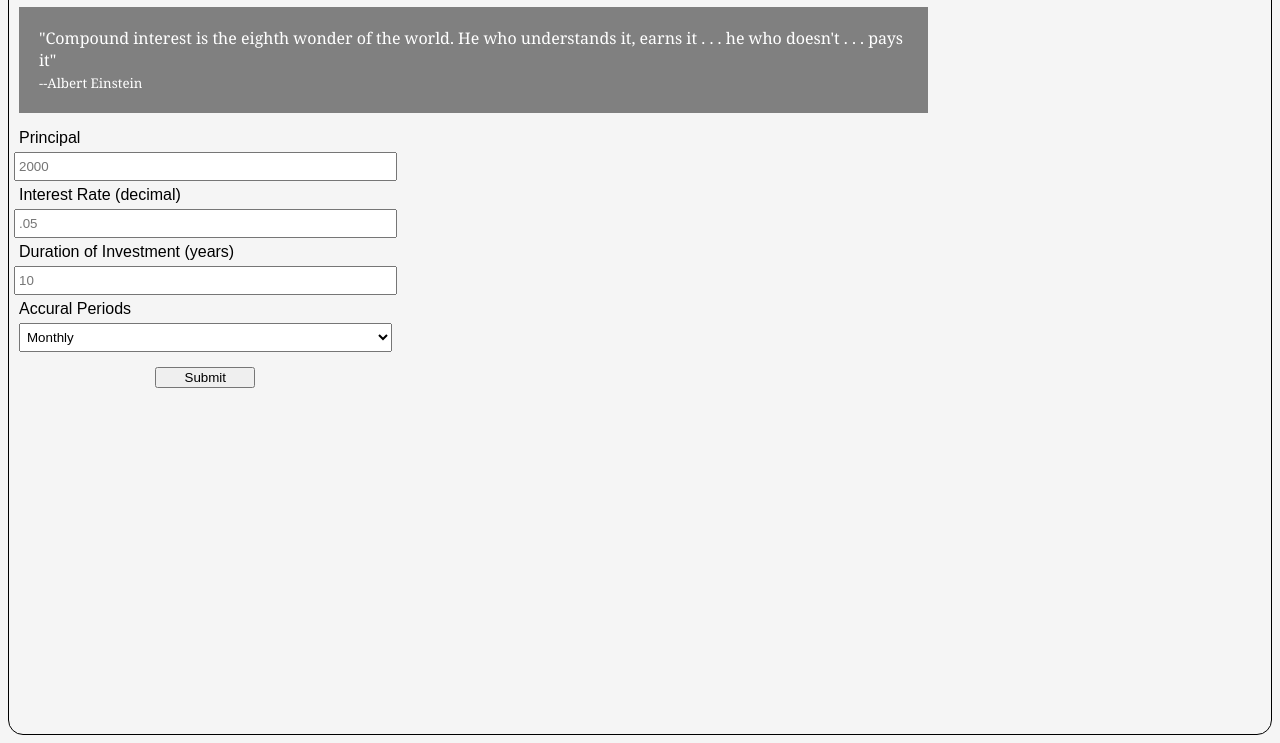
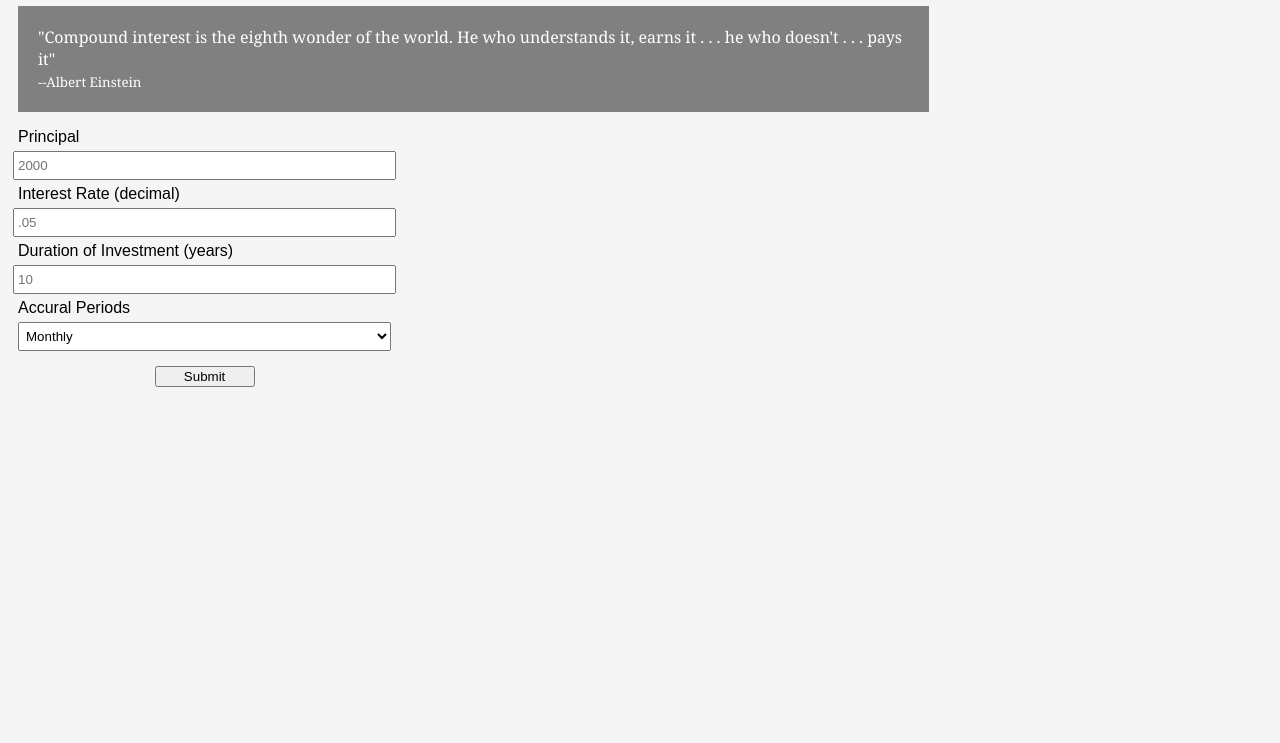
Before and after one commit to mdutro002/visualFunds, a website: page app/index.html in a window 1280 px wide. Shown: the part 92-835 px from the top of the page. Drawn offline with Linux system fonts and the light colour scheme.

Commit message:
shuffling deckchairs

```diff
--- a/app/index.html
+++ b/app/index.html
@@ -9,9 +9,7 @@
     body {
       background-color: whitesmoke;
       font-family: sans-serif;
-      border: solid 1px black;
       padding: 10px;
-      border-radius: 15px;
     }
     #quote{
       font-family: Georgia, 'Times New Roman', Times, serif;
@@ -92,8 +90,6 @@
   }
 </script>
 </head>
-
-
 <body>
   <h1>EighthWonder</h1>
   <p id="quote">"Compound interest is the eighth wonder of the world. He who understands it, earns it . . . he who doesn't . . . pays it"<br/> <span id="attribution"> --Albert Einstein</span></p>
```
